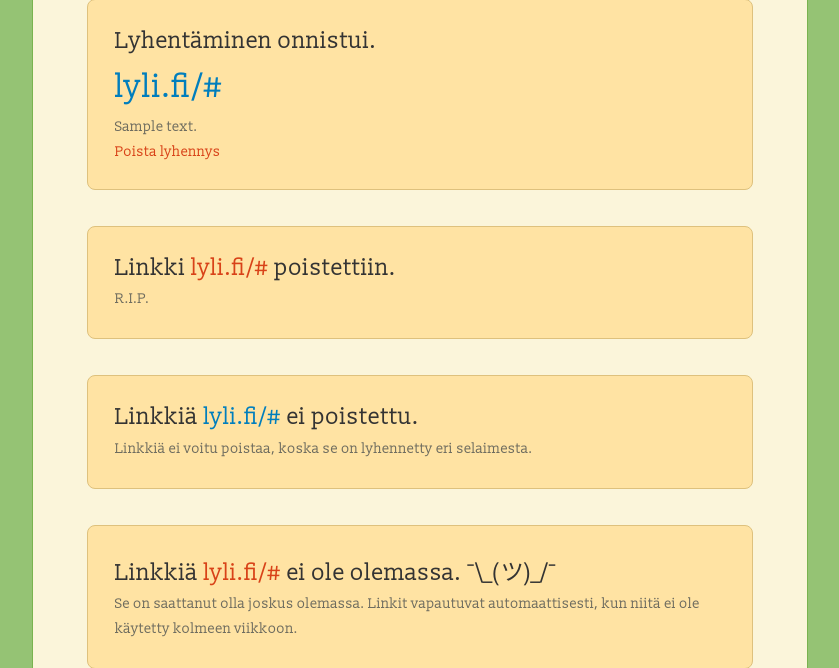
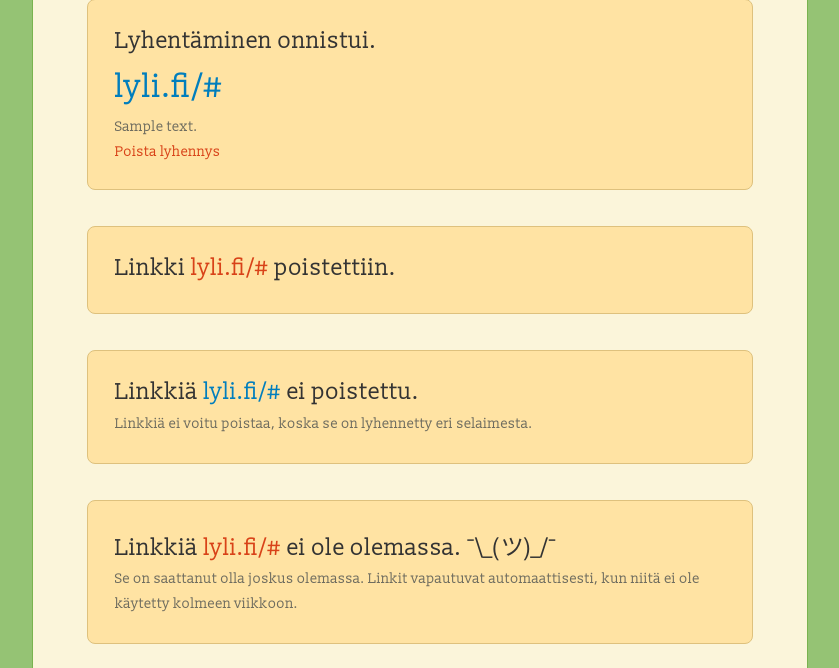
Before and after one commit to felixbade/lyli, a Flask app: template app/templates/index.html in a window 1280 px wide. Shown: the part 221-889 px from the top of the page, without its empty margins (220-1059 px from the left). Run offline with Flask 2, Linux system fonts and the light colour scheme; the template is opened without the code that fills it: values that come from a table or form of the project are taken from there, most other values are stand-ins (such as "Sample title", 1, 10 or a date in 2020); data that the repository does not hold is empty; parts of the project's set-up code (start-up, migrations or seed data) failed here and were passed over.

Commit message:
Revert "Add warmth"
This reverts commit 3a7035262bdc706921383f6fd635fa14bd8beb83.

```diff
--- a/app/templates/index.html
+++ b/app/templates/index.html
@@ -20,7 +20,6 @@
 {% if removedlink %}
 <div class="notification">
     <h2>Linkki <span class="notfound">lyli.fi/{{removedlink}}</span> poistettiin.</h2>
-    <span class="description">R.I.P.</span>
 </div>
 {% endif %}
 
```
